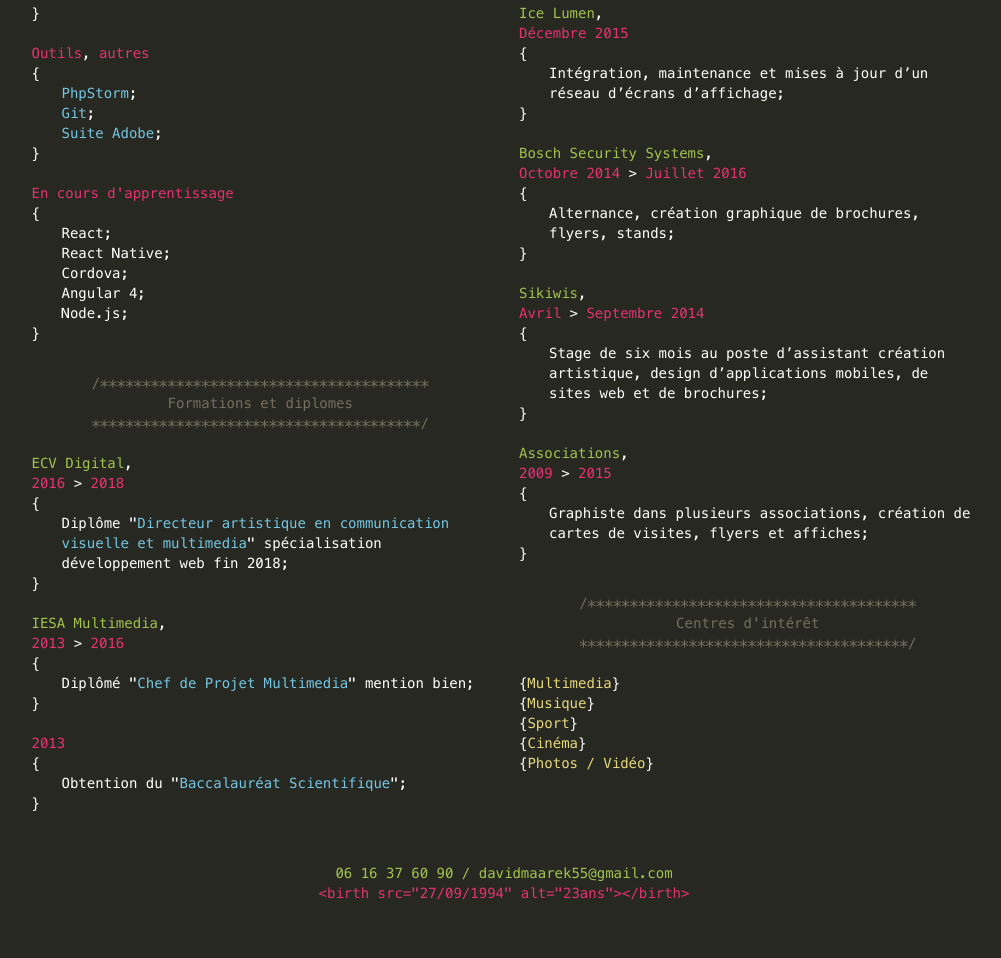
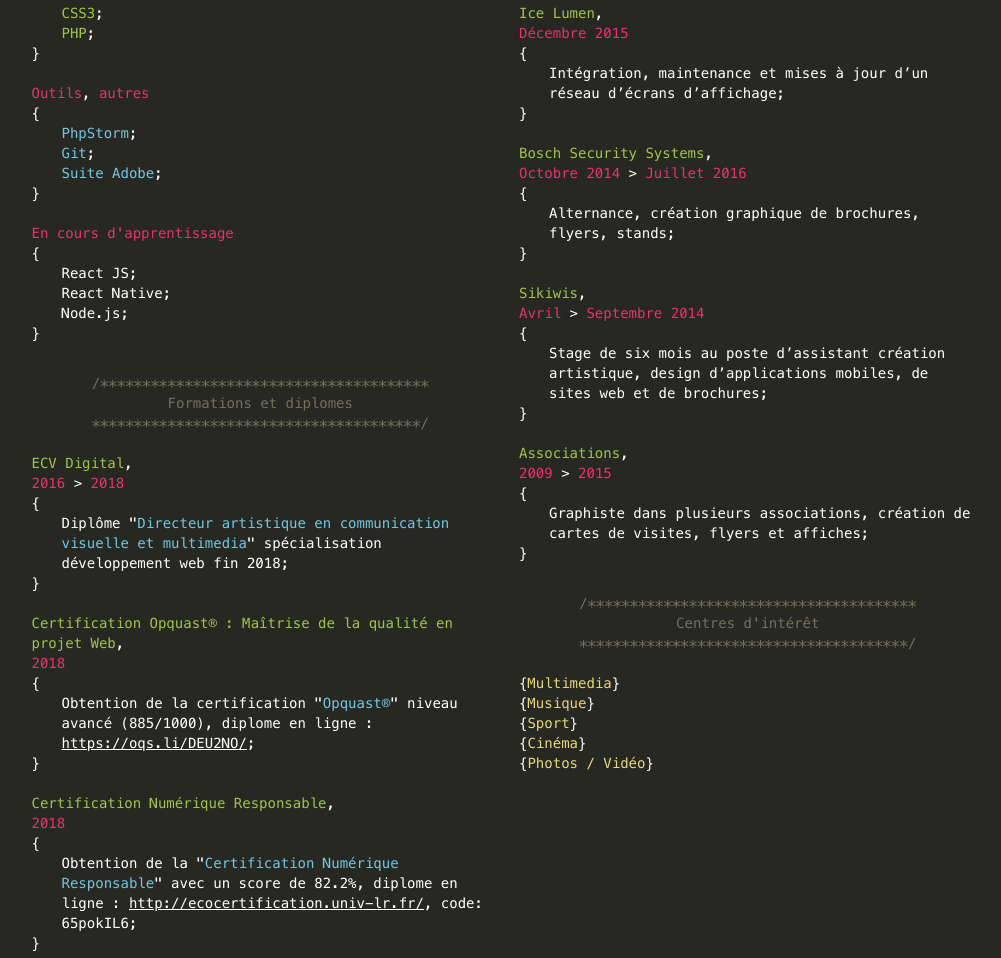
Before and after one commit to DavidMaarek/davidmaarek.fr, a plain HTML site: page index.html in a window 1280 px wide. Shown: the part 546-1504 px from the top of the page, without its empty margins (136-1137 px from the left). Drawn offline with Linux system fonts and the light colour scheme.

Commit message:
Ajout certifications Opquast et Eco conception, ajustements languages frameworks

```diff
--- a/css/main.css
+++ b/css/main.css
@@ -51,7 +51,7 @@
 a,
 a:hover{
     color: inherit;
-    text-decoration: none;
+    text-decoration: underline;
 }
 
 h1.titre_principal{
--- a/index.html
+++ b/index.html
@@ -58,8 +58,10 @@
 							<p><span class="white">{</span></p>
 							<p class="green ml30 lh20">
 								Javascript<span class="white">;</span> <br>
+                Angular 5<span class="white">;</span> <br>
 								Wordpress<span class="white">;</span> <br>
 								Symfony<span class="white">;</span> <br>
+                Cordova<span class="white">;</span> <br>
 								jQuery<span class="white">;</span> <br>
 								Smarty<span class="white">;</span> <br>
 								MySQL<span class="white">;</span> <br>
@@ -96,10 +98,8 @@
 							<h4 class="pink">En cours d'apprentissage</h4>
 							<p><span class="white">{</span></p>
 							<p class="white ml30 lh20">
-								React<span class="white">;</span> <br>
+								React JS<span class="white">;</span> <br>
 								React Native<span class="white">;</span> <br>
-								Cordova<span class="white">;</span> <br>
-								Angular 4<span class="white">;</span> <br>
 								Node.js<span class="white">;</span>
 							</p>
 							<p><span class="white">}</span></p>
@@ -123,6 +123,36 @@
 						</div>
 					</div>
 				</article>
+
+        <article>
+          <div class="row">
+            <div class="col-lg-12">
+              <h4 class="green">Certification Opquast® : Maîtrise de la qualité en projet Web<span class="white">,</span></h4>
+              <h4 class="pink">2018</h4>
+              <p><span class="white">{</span></p>
+              <p class="white ml30 lh20">
+                Obtention de la certification "<span class="blue">Opquast®</span>" niveau avancé (885/1000), diplome en ligne : <a
+                href="https://oqs.li/DEU2NO/" target="_blank">https://oqs.li/DEU2NO/</a>;
+              </p>
+              <p><span class="white">}</span></p>
+            </div>
+          </div>
+        </article>
+
+        <article>
+          <div class="row">
+            <div class="col-lg-12">
+              <h4 class="green">Certification Numérique Responsable<span class="white">,</span></h4>
+              <h4 class="pink">2018</h4>
+              <p><span class="white">{</span></p>
+              <p class="white ml30 lh20">
+                Obtention de la "<span class="blue">Certification Numérique Responsable</span>" avec un score de 82.2%, diplome en ligne : <a
+                href="http://ecocertification.univ-lr.fr/" target="_blank">http://ecocertification.univ-lr.fr/</a>, code: 65pokIL6;
+              </p>
+              <p><span class="white">}</span></p>
+            </div>
+          </div>
+        </article>
 
 				<article>
 					<div class="row">
```
